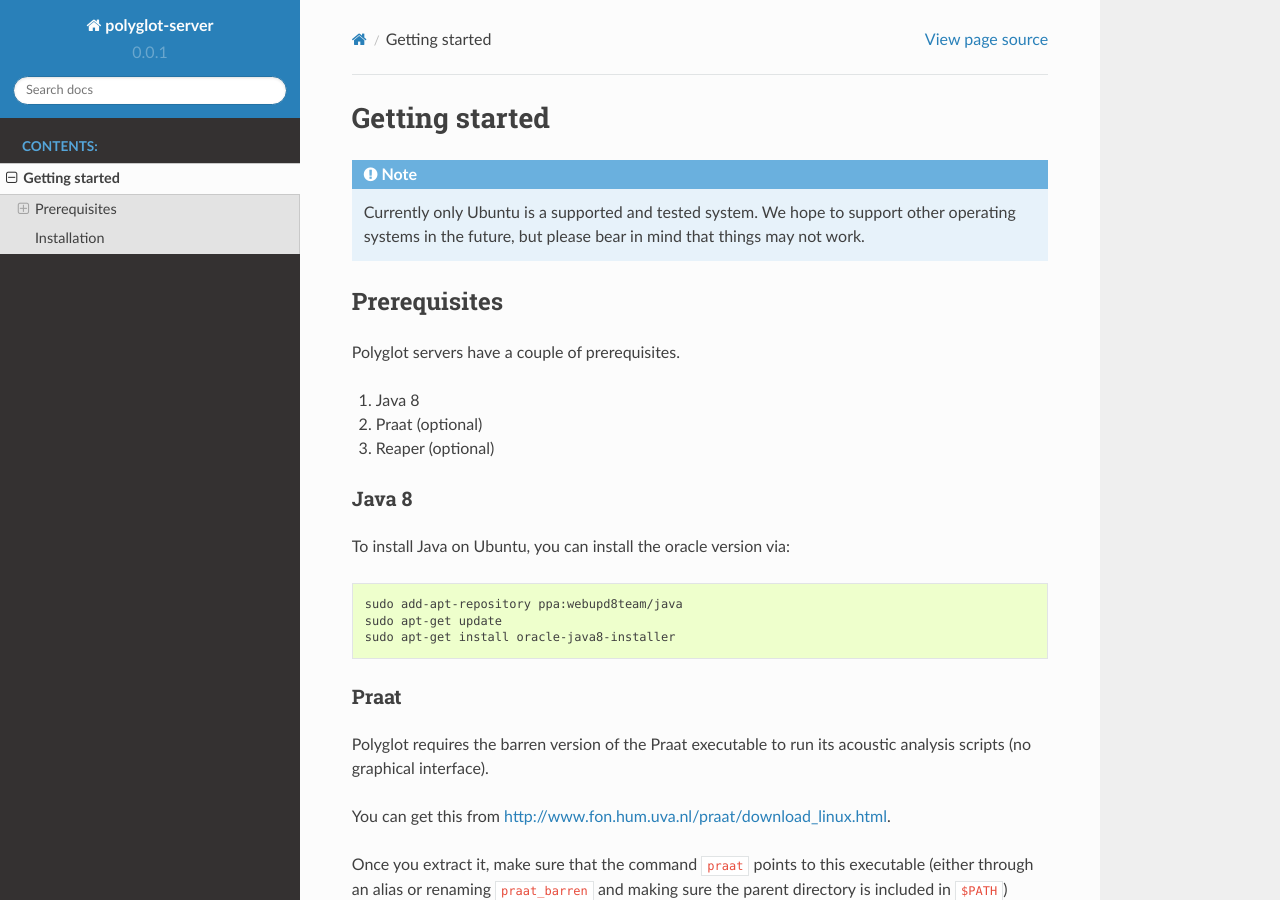
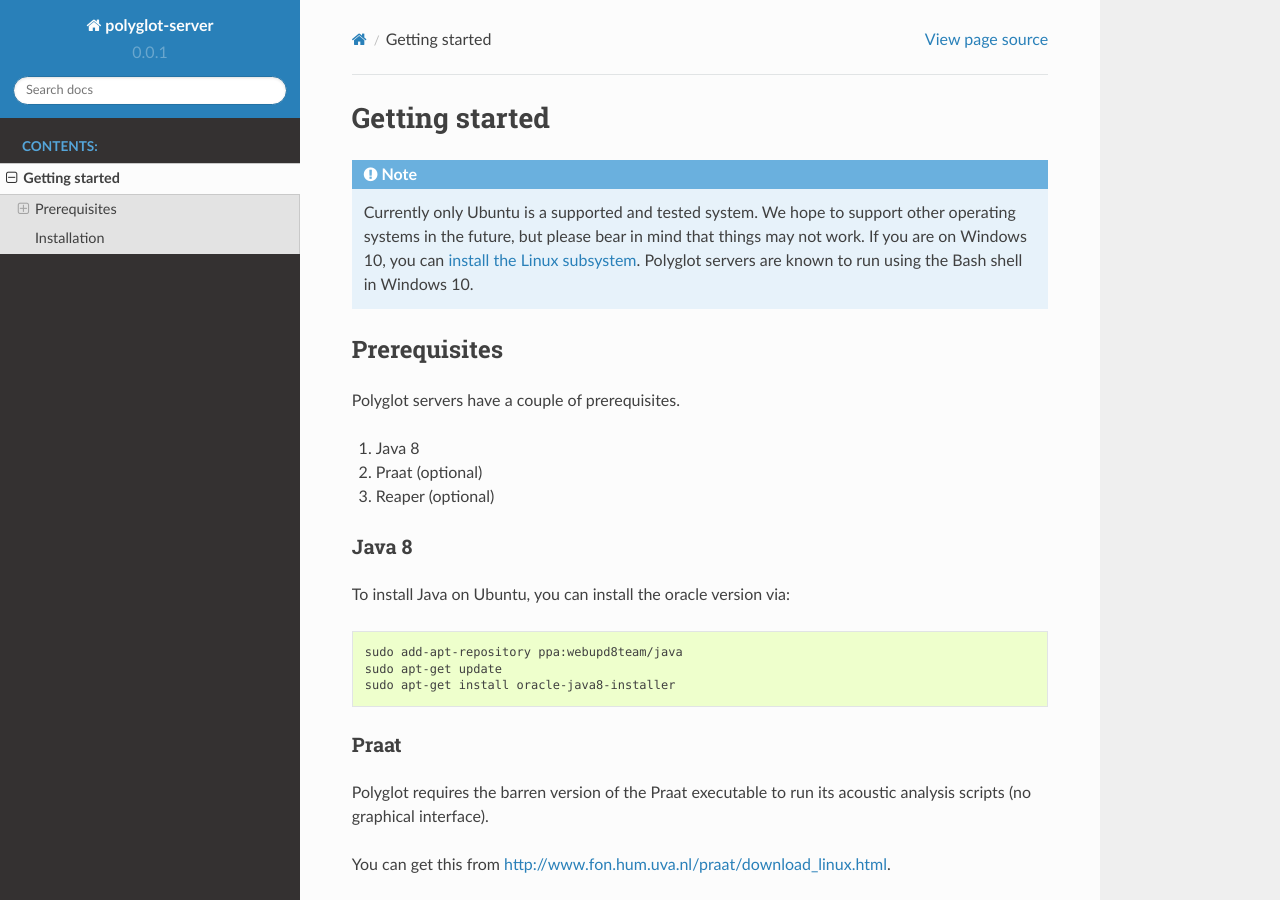
Before and after one commit to MontrealCorpusTools/ISCAN, a Sphinx documentation site: the page built from docs/source/getting_started.rst, in a window 1280 px wide and 900 px high. Built offline with Sphinx 7.4.7 and the Read the Docs theme 2.0.0, drawn with Linux system fonts in a browser that asks for light colours.

Commit message:
DOCS: Update tested systems to include Linux for Windows

```diff
--- a/docs/source/getting_started.rst
+++ b/docs/source/getting_started.rst
@@ -1,3 +1,5 @@
+.. _`install the Linux subsystem`: https://msdn.microsoft.com/en-us/commandline/wsl/install_guide
+
 .. _getting_started:
 
 ***************
@@ -7,7 +9,8 @@
 .. note::
 
    Currently only Ubuntu is a supported and tested system.  We hope to support other operating systems in the future, but
-   please bear in mind that things may not work.
+   please bear in mind that things may not work.  If you are on Windows 10, you can `install the Linux subsystem`_.
+   Polyglot servers are known to run using the Bash shell in Windows 10.
 
 Prerequisites
 =============
```
